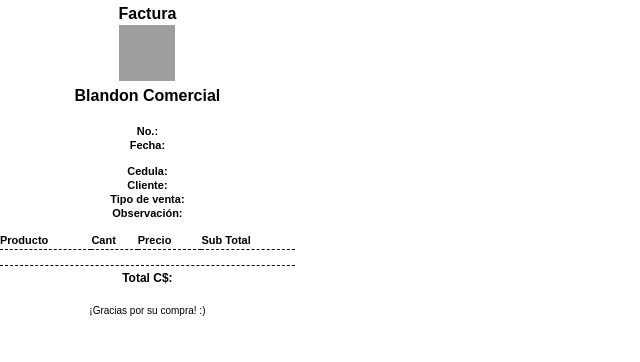
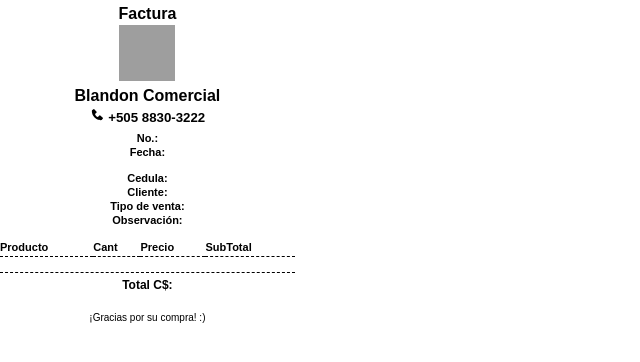
Before and after one commit to Jaysson21/BlandonComercial, a Flask app: template src/templates/Factura.html in a window 1280 px wide. Shown: the top 362 px of the page, without its empty margins (0-640 px from the left). Run offline with Flask 3, Linux system fonts and the light colour scheme; the template is opened without the code that fills it, so the values that code supplies are empty; grey boxes are pictures that could not be loaded.

Commit message:
mejora factura

```diff
--- a/src/application.py
+++ b/src/application.py
@@ -172,7 +172,7 @@ def ver_factura(venta_id):
     html_string = render_template('Factura.html', venta=venta, detalles=detalles, total_venta=total_venta)
 
     # Convertir el HTML a PDF
-    css = CSS(string="@page { size: 78mm auto; margin: 0; height: auto;}")  # Ancho de 80mm
+    css = CSS(string="@page { size: 78mm auto; margin: 0; max-height: 150mm; min-height: 100mm;}")  # Ancho de 80mm
     pdf = HTML(string=html_string).write_pdf(stylesheets=[css])
 
     # Crear la respuesta con el PDF en línea
--- a/src/templates/Factura.html
+++ b/src/templates/Factura.html
@@ -9,7 +9,6 @@
         body {
             font-family: Arial, sans-serif;
             width: 78mm;
-            min-height: 50mm;
             /* Mínimo según el contenido */
             margin: 0;
         }
@@ -71,6 +70,11 @@
         .logo-name {
             font-weight: 700;
         }
+
+        h5 {
+            margin-top: 2px;
+            margin-bottom: 7px;
+        }
     </style>
 </head>
 
@@ -85,7 +89,15 @@
         </svg>
 
         <h1 class="logo-name">Blandon Comercial</h1>
-        <br>
+        <h5>
+            <svg xmlns="http://www.w3.org/2000/svg" width="15" height="15" viewBox="0 0 24 24"
+                style="fill: rgba(0, 0, 0, 1);transform: ;msFilter:;">
+                <path
+                    d="m20.487 17.14-4.065-3.696a1.001 1.001 0 0 0-1.391.043l-2.393 2.461c-.576-.11-1.734-.471-2.926-1.66-1.192-1.193-1.553-2.354-1.66-2.926l2.459-2.394a1 1 0 0 0 .043-1.391L6.859 3.513a1 1 0 0 0-1.391-.087l-2.17 1.861a1 1 0 0 0-.29.649c-.015.25-.301 6.172 4.291 10.766C11.305 20.707 16.323 21 17.705 21c.202 0 .326-.006.359-.008a.992.992 0 0 0 .648-.291l1.86-2.171a.997.997 0 0 0-.085-1.39z">
+                </path>
+            </svg>
+            +505 8830-3222
+        </h5>
         <p><strong>No.:</strong> {{ venta.ventaid }}</p>
         <p><strong>Fecha:</strong> {{ venta.fechaventa }}</p>
     </div>
@@ -105,7 +117,7 @@
                 <th>Producto</th>
                 <th>Cant</th>
                 <th>Precio</th>
-                <th>Sub Total</th>
+                <th>SubTotal</th>
             </tr>
         </thead>
         <tbody>
```
